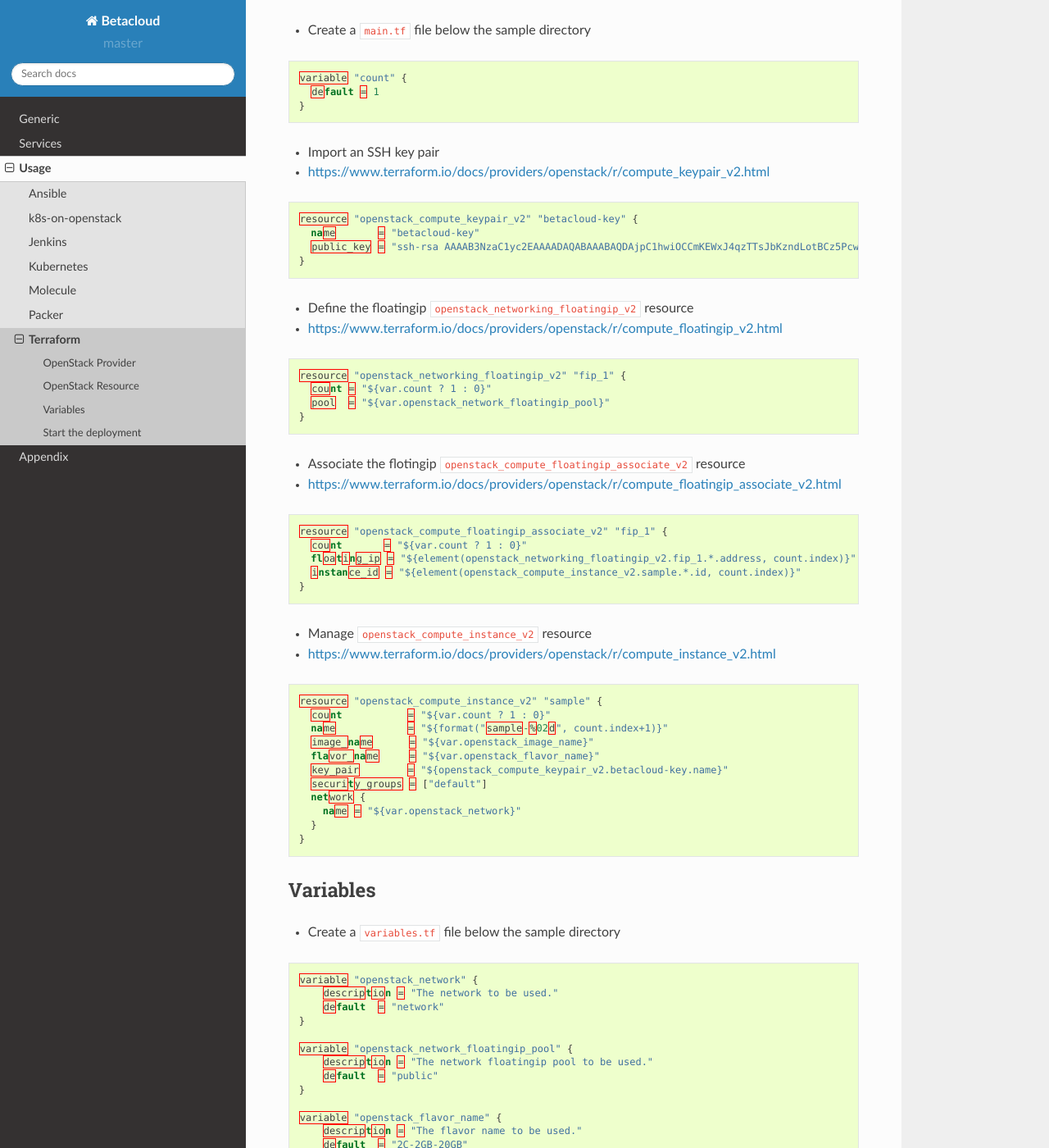
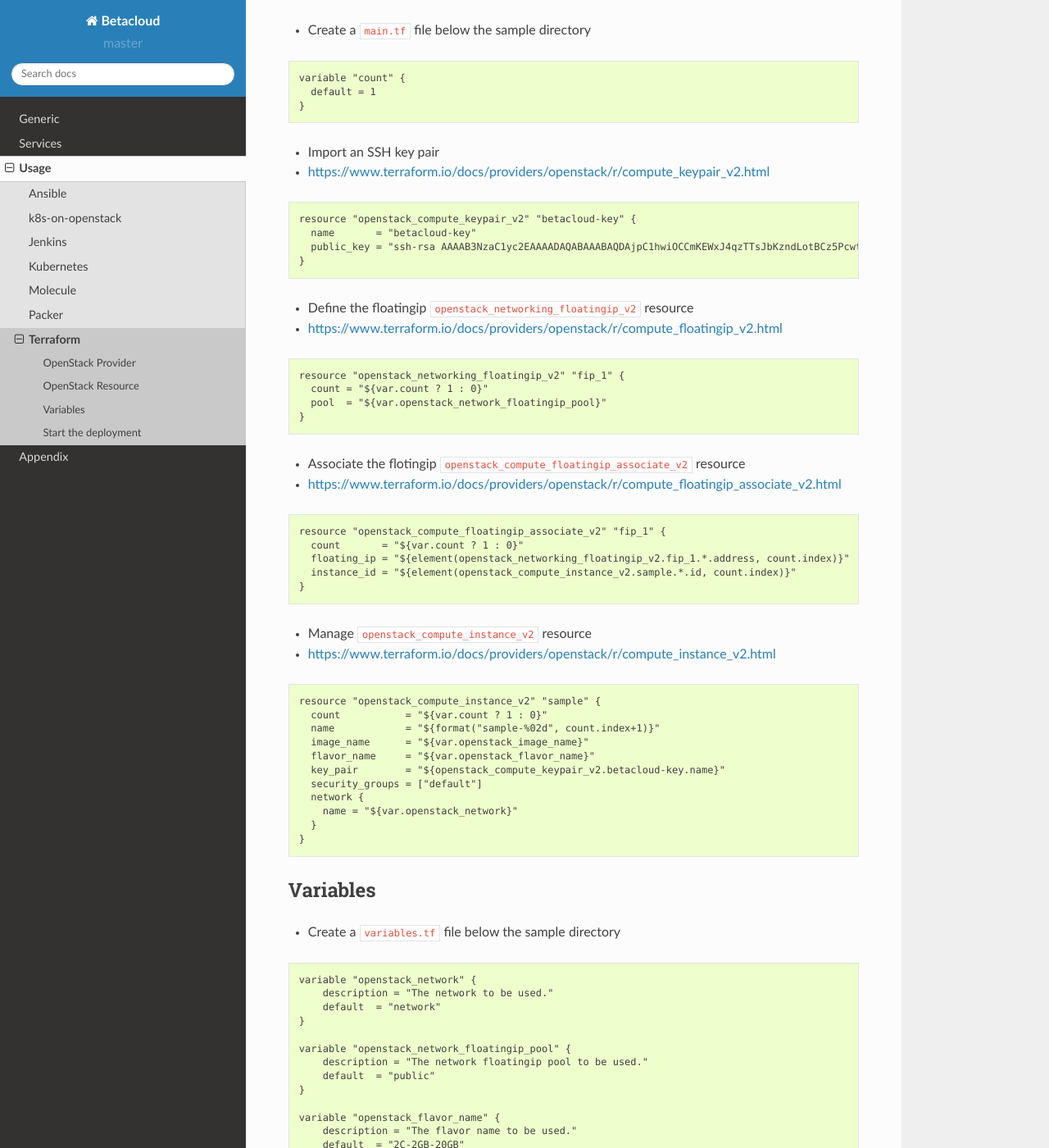
Before and after one commit to betacloud/documentation, a Sphinx documentation site: the page built from source/usage/terraform.rst, in a window 1280 px wide and 1400 px high, scrolled down 946 px. Shown: the whole window at 82% size. Built offline with Sphinx 7.4.7 and the Read the Docs theme 2.0.0, drawn with Linux system fonts in a browser that asks for light colours; some of the changed text lies outside the part shown.

Commit message:
Fix build warnings

```diff
--- a/source/usage/terraform.rst
+++ b/source/usage/terraform.rst
@@ -15,7 +15,7 @@ OpenStack Provider
 
 * Create a ``modules.tf`` file and define the OpenStack provider
 
-.. code-block:: json
+.. code-block:: none
 
    provider "openstack" {
      user_name   = "USERNAME"
@@ -30,7 +30,7 @@ OpenStack Provider
 
 * Or you can use a clouds.yml file (see Authentication chapter) to provide access to the OpenStack client
 
-.. code-block:: json
+.. code-block:: none
 
    provider "openstack" {
      cloud = "example_cloud"
@@ -48,7 +48,7 @@ OpenStack Resource
 
 * Create a ``main.tf`` file below the sample directory
 
-.. code-block:: json
+.. code-block:: none
 
    variable "count" {
      default = 1
@@ -58,7 +58,7 @@ OpenStack Resource
 
 * https://www.terraform.io/docs/providers/openstack/r/compute_keypair_v2.html
 
-.. code-block:: json
+.. code-block:: none
 
    resource "openstack_compute_keypair_v2" "betacloud-key" {
      name       = "betacloud-key"
@@ -69,7 +69,7 @@ OpenStack Resource
 
 * https://www.terraform.io/docs/providers/openstack/r/compute_floatingip_v2.html
 
-.. code-block:: json
+.. code-block:: none
 
    resource "openstack_networking_floatingip_v2" "fip_1" {
      count = "${var.count ? 1 : 0}"
@@ -80,7 +80,7 @@ OpenStack Resource
 
 * https://www.terraform.io/docs/providers/openstack/r/compute_floatingip_associate_v2.html
 
-.. code-block:: json
+.. code-block:: none
 
    resource "openstack_compute_floatingip_associate_v2" "fip_1" {
      count       = "${var.count ? 1 : 0}"
@@ -92,7 +92,7 @@ OpenStack Resource
 
 * https://www.terraform.io/docs/providers/openstack/r/compute_instance_v2.html
 
-.. code-block:: json
+.. code-block:: none
 
    resource "openstack_compute_instance_v2" "sample" {
      count           = "${var.count ? 1 : 0}"
@@ -111,7 +111,7 @@ Variables
 
 * Create a ``variables.tf`` file below the sample directory
 
-.. code-block:: json
+.. code-block:: none
 
    variable "openstack_network" {
        description = "The network to be used."
@@ -135,7 +135,7 @@ Variables
 
 .. note::
 
-The variables must be adjusted according to the project used.
+   The variables must be adjusted according to the project used.
 
 Start the deployment
 ====================
```
